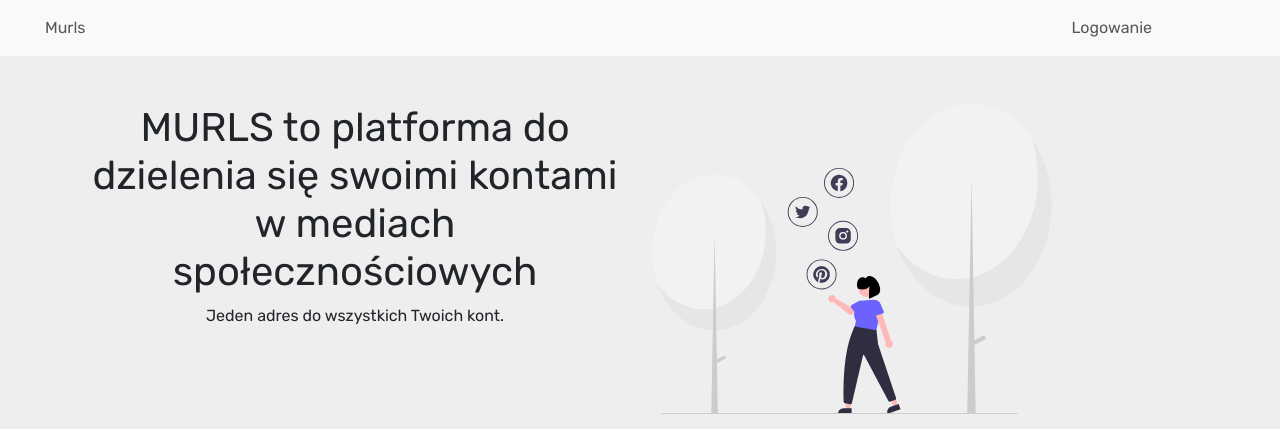
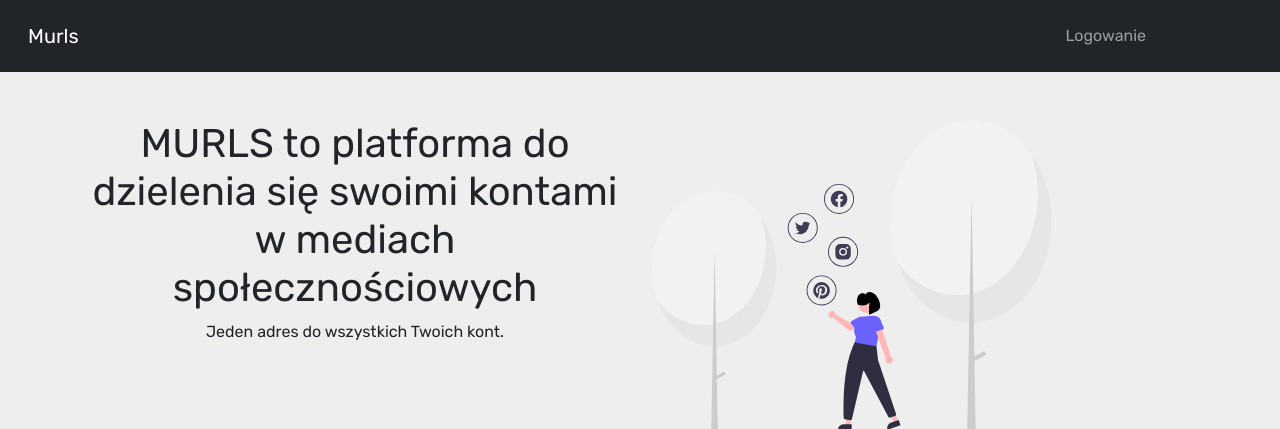
Before and after one commit to Burnsedia/murls, a Django app: page / in a window 1280 px wide. Shown: the top 429 px of the page. Run offline with Django 4.2, Linux system fonts and the light colour scheme; some libraries are stand-ins or nearby versions.

Commit message:
Change navbar

```diff
--- a/murls/main/templates/main/landing.html
+++ b/murls/main/templates/main/landing.html
@@ -21,42 +21,43 @@
     <title>MURLS - all links in one place</title>
 </head>
 <body>
-    <nav class="navbar navbar-expand-lg navbar-expand-md navbar-light bg-light">
+     <nav class="navbar navbar-expand-lg navbar-dark bg-dark p-3">
 <div class="container-fluid">
-            <div>
-                <ul class="navbar-nav">
-                    <li class="nav-item">
-                        <a class="nav-link" href="/">Murls</a>
-                    </li>
+    {% if not user.is_authenticated %}
+  <a class="navbar-brand" href="/">Murls</a>
+    {% else %}
+    <a class="navbar-brand" href="/home">Murls</a>
+    {% endif %}
 
-                </ul>
-            </div>
-        </div>
-         <div class="navbar-nav ml-auto">
-            <ul class="navbar-nav ms-auto">
-                <li class="nav-item">
+  <button class="navbar-toggler" type="button" data-bs-toggle="collapse" data-bs-target="#navbarNavDropdown" aria-controls="navbarNavDropdown" aria-expanded="false" aria-label="Toggle navigation">
+    <span class="navbar-toggler-icon"></span>
+  </button>
+  <div class=" collapse navbar-collapse" id="navbarNavDropdown">
+    <ul class="navbar-nav ms-auto" style="margin-right: 90px ">
+      <li class="nav-item dropdown">
         {% if not user.is_authenticated %}
-                                <li class="nav-item">
-                                    <a class="nav-link" href="/login">Logowanie</a>
-                                </li>
+        <a class="nav-link mx-2" href="/login"  role="button"  aria-expanded="false">
+          Logowanie
+        </a>
         {% endif %}
-                          {% if user.is_authenticated %}
-                           <div class="dropdown">
-                          <button class="btn btn-secondary dropdown-toggle" type="button" id="dropdownMenuButton1" data-bs-toggle="dropdown" aria-expanded="true">
+          {% if  user.is_authenticated %}
+          <a class="nav-link mx-2 dropdown-toggle" href="/login" id="navbarDropdownMenuLink" role="button" data-bs-toggle="dropdown" aria-expanded="false">
               {{user}}
-                          </button>
-                            <ul class="dropdown-menu" aria-labelledby="dropdownMenuButton1">
+        </a>
+          {% endif %}
+           {% if  user.is_authenticated %}
+        <ul class="dropdown-menu" aria-labelledby="navbarDropdownMenuLink">
           <li><a class="dropdown-item" href="/@{{user}}">Mój profil</a></li>
             <li><a class="dropdown-item" href="/add-profile">Dodaj konta</a></li>
             <li><a class="dropdown-item" href="/add-biogram">Edytuj biogram</a></li>
             <li><a class="dropdown-item" href="/add-avatar">Edytuj avatar</a></li>
-                                <li><a class="dropdown-item" href="/">Edytuj konta</a></li>
+            <li><a class="dropdown-item" href="/home">Edytuj konta</a></li>
             <li><a class="dropdown-item" href="/logout">Wyloguj</a></li>
         </ul>
           {% endif %}
-                </div>
       </li>
     </ul>
+  </div>
 </div>
 </nav>
     <section id="section1">
--- a/murls/main/views.py
+++ b/murls/main/views.py
@@ -18,9 +18,8 @@ from .token import account_activation_token
 class CustomLoginView(LoginView):
     authentication_form = CustomAuthenticationForm
 
-
-def my_custom_page_not_found_view(request, exception):
-    return render(request, "main/errors/404.html", {})
+def page_not_foundf_view(request, exception):
+    return render(request, 'errors/404.html', status=404)
 
 
 def landing(request):
@@ -130,7 +129,7 @@ def add_biogram(request):
 
     return render(request, 'main/biogram.html', {"form": form})
 
-
+@login_required(login_url='/login')
 def add_avatar(request):
     user_avatar = Avatar.objects.filter(user=request.user.id).last()
     if request.method == 'POST':
```
Also changed, not shown: murls/main/templates/main/base.html (+19 -23 lines). Lines whose indentation alone changed are shown as unchanged.
